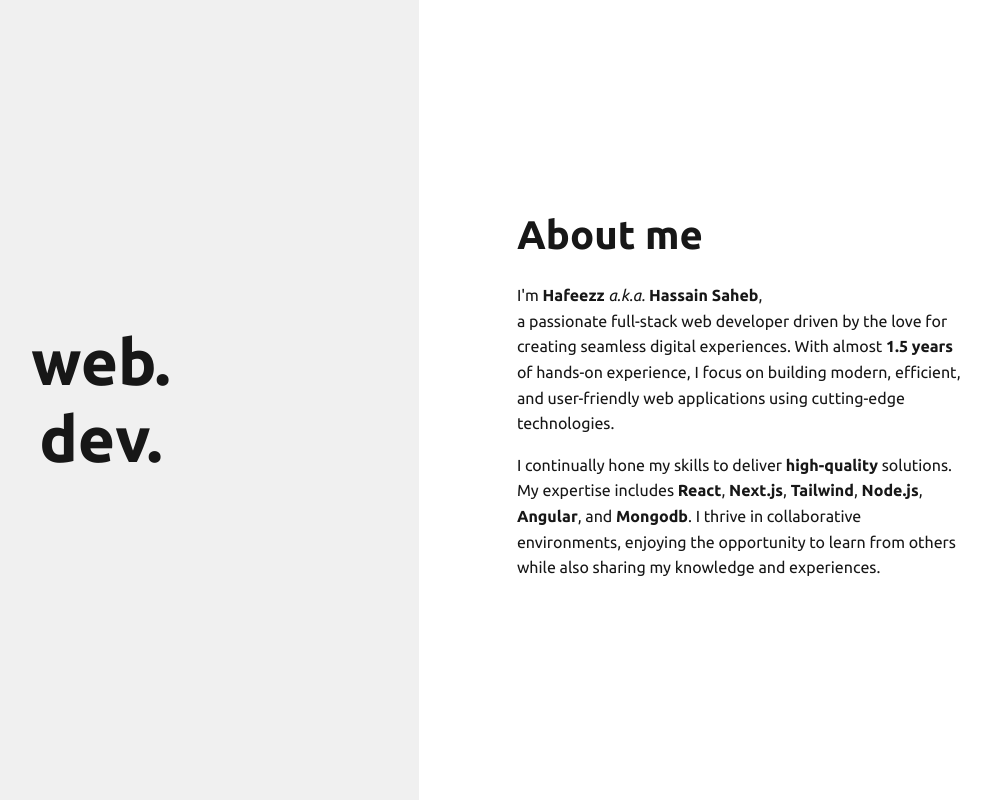
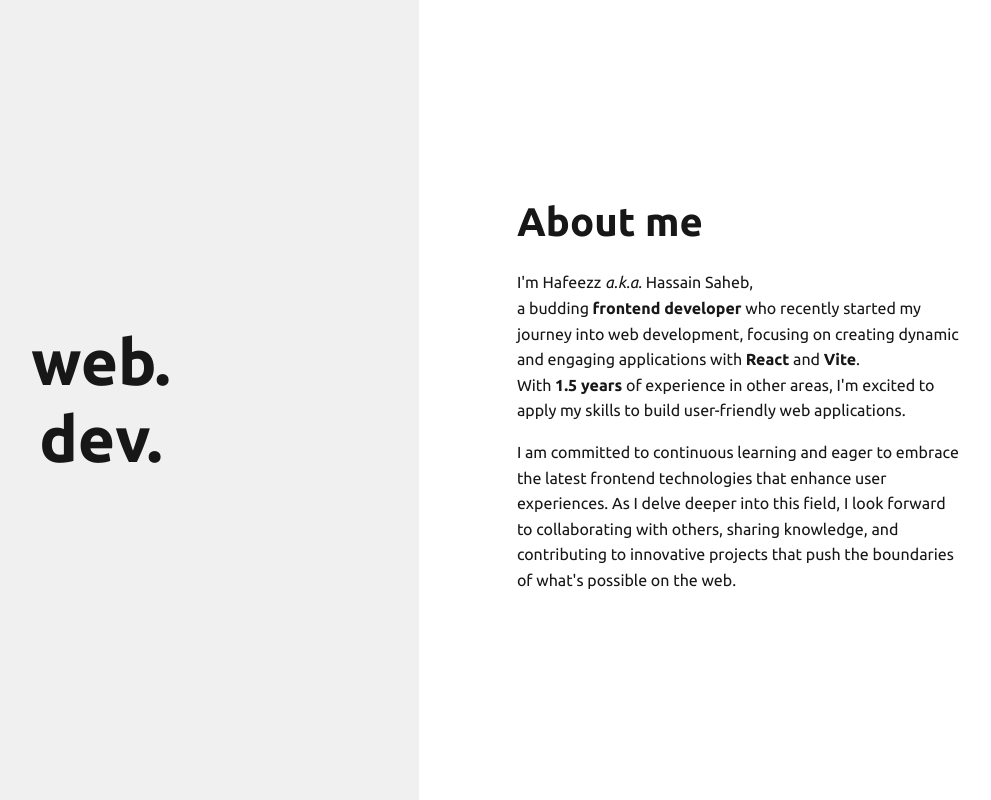
Before and after one commit to hafeezzshs/portfolio, a React (Vite) app: page / in a window 1280 px wide. Shown: the whole page, without its empty margins (217-1208 px from the left). Built offline with nearby package versions, Linux system fonts and the light colour scheme.

Commit message:
update about me content

```diff
--- a/src/App.jsx
+++ b/src/App.jsx
@@ -17,18 +17,18 @@ export default function LandingPage() {
         <div className="about-content">
           <h2 className="about-title">About me</h2>
           <p>
-            I&apos;m <strong>Hafeezz</strong> <em>a.k.a.</em> <strong>Hassain Saheb</strong>,
-            <br /> a passionate full-stack web developer driven by the love for creating seamless
-            digital experiences. With almost <strong>1.5 years</strong> of hands-on experience, I
-            focus on building modern, efficient, and user-friendly web applications using
-            cutting-edge technologies.
+            I&apos;m Hafeezz <em>a.k.a.</em> Hassain Saheb,
+            <br /> a budding <strong>frontend developer</strong> who recently started my journey
+            into web development, focusing on creating dynamic and engaging applications with{" "}
+            <strong>React</strong> and <strong>Vite</strong>. <br />
+            With <strong>1.5 years</strong> of experience in other areas, I'm excited to apply my
+            skills to build user-friendly web applications.
           </p>
           <p className="about-description">
-            I continually hone my skills to deliver <strong>high-quality</strong> solutions. My
-            expertise includes <strong>React</strong>, <strong>Next.js</strong>,{" "}
-            <strong>Tailwind</strong>, <strong>Node.js</strong>, <strong>Angular</strong>, and{" "}
-            <strong>Mongodb</strong>. I thrive in collaborative environments, enjoying the
-            opportunity to learn from others while also sharing my knowledge and experiences.
+            I am committed to continuous learning and eager to embrace the latest frontend
+            technologies that enhance user experiences. As I delve deeper into this field, I look
+            forward to collaborating with others, sharing knowledge, and contributing to innovative
+            projects that push the boundaries of what's possible on the web.
           </p>
         </div>
       </div>
```
